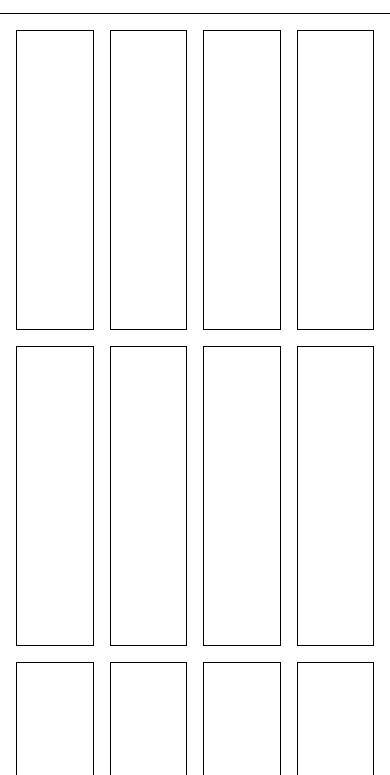
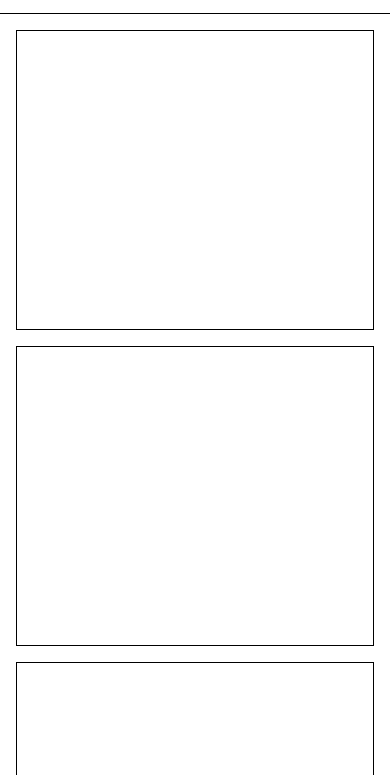
Before and after one commit to Hinjikani/Library, a plain HTML site: page index.html in a window 390 px wide. Shown: the part 69-844 px from the top of the page. Drawn offline with Linux system fonts and the light colour scheme.

Commit message:
Add accessibility for different displays

```diff
--- a/styles.css
+++ b/styles.css
@@ -87,7 +87,7 @@ dialog{
   padding: 1em;
   border: 0;
   border-radius: 10px;
-  width: 30%
+  width: 400px;
 }
 
 dialog form {
@@ -150,3 +150,21 @@ form .close-container {
   height: 300px;
   padding: 1em;
 }
+
+@media screen and (max-width:1500px) {
+  .cards-container{
+    grid-template: 1fr 1fr/ 1fr 1fr 1fr
+  }
+}
+
+@media screen and (max-width:1200px) {
+  .cards-container{
+    grid-template: 1fr 1fr/ 1fr 1fr
+  }
+}
+
+@media screen and (max-width:700px) {
+  .cards-container{
+    grid-template: 1fr 1fr/ 1fr
+  }
+}
```
